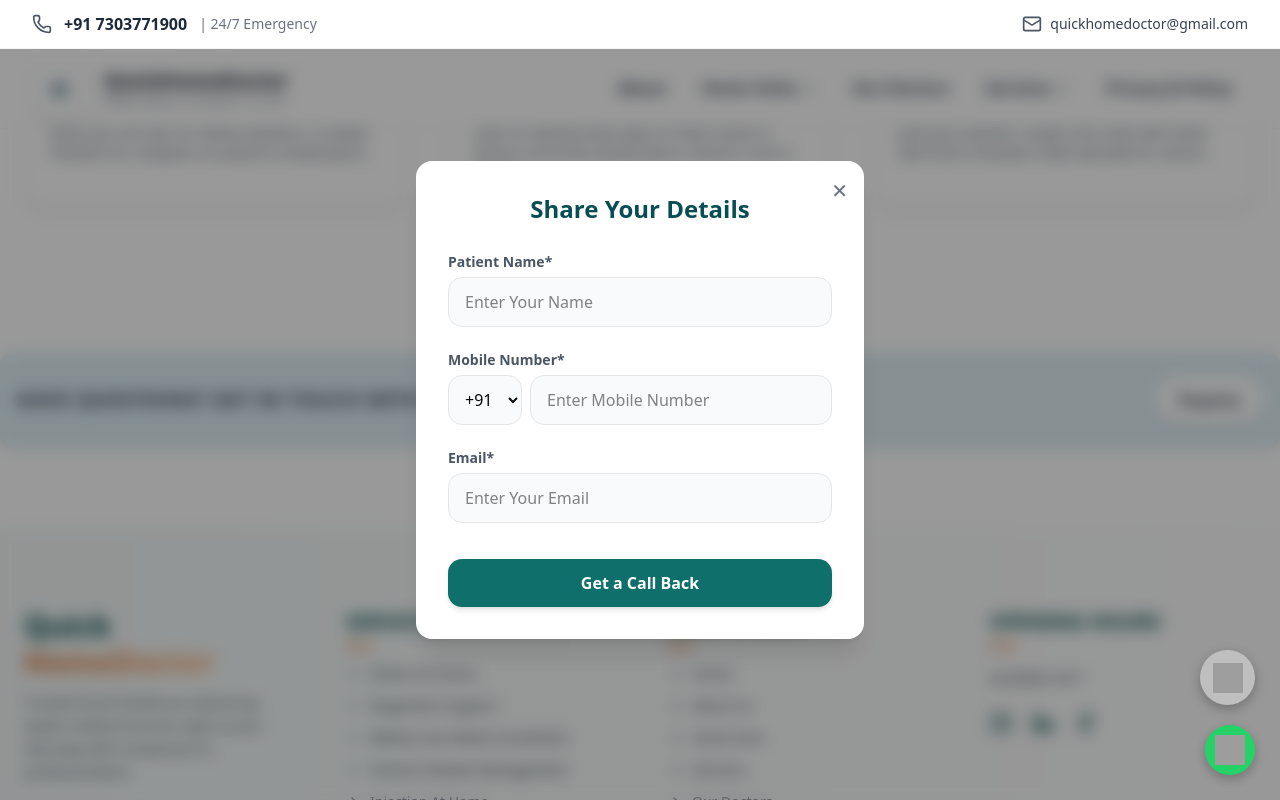
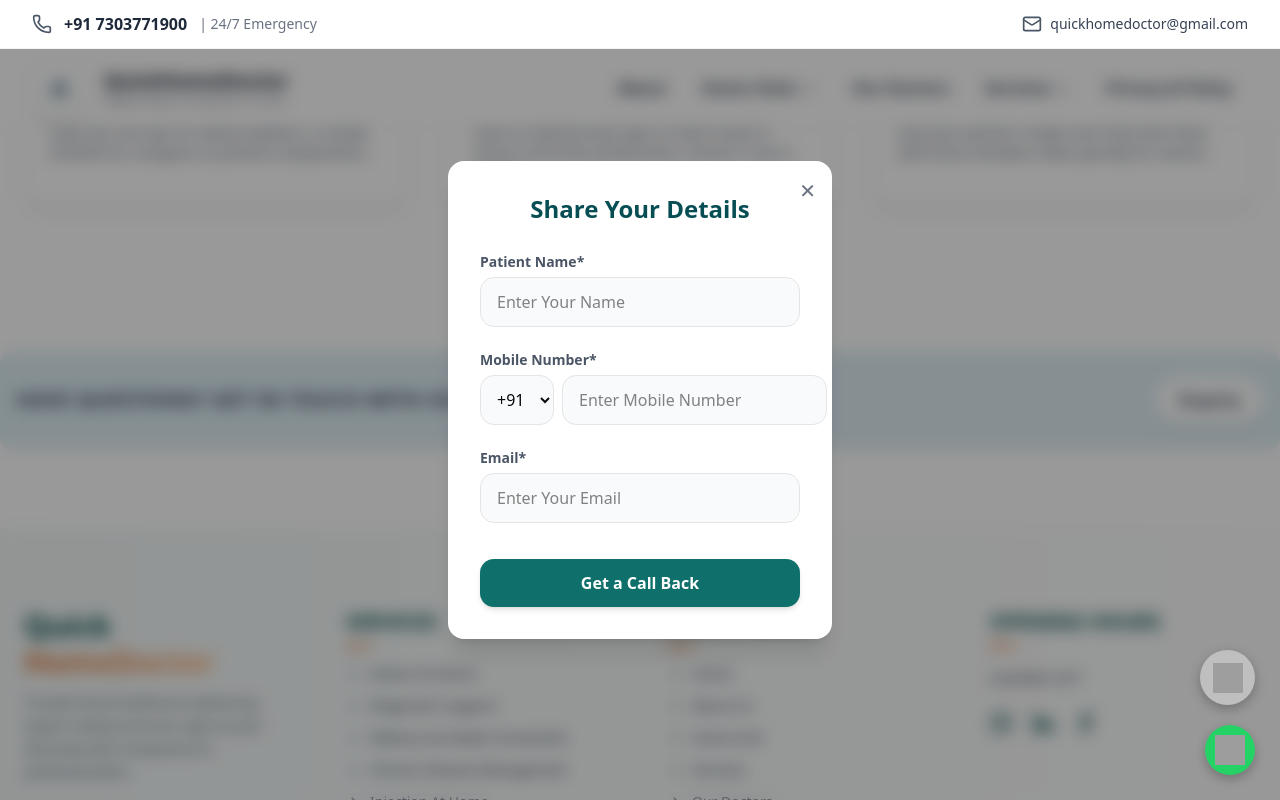
Before and after one commit to shrikant099/hospital-website, a Next.js app: page / in a window 1280 px wide. Both pictures are taken after a click on the button "Enquiry". Shown: the part 5625-6425 px from the top of the page. Built offline with nearby package versions, Linux system fonts and the light colour scheme; grey boxes are pictures that could not be loaded.

Commit message:
fix enquiry issue

```diff
--- a/src/components/EnquirySection.jsx
+++ b/src/components/EnquirySection.jsx
@@ -47,7 +47,10 @@ export default function EnquirySection() {
                         initial={{ opacity: 0 }}
                         animate={{ opacity: 1 }}
                         exit={{ opacity: 0 }}
-                        className="fixed inset-0 bg-black/40 backdrop-blur-sm flex items-center justify-center z-50 p-4"
+                        className="
+                            fixed inset-0 bg-black/40 backdrop-blur-sm
+                            flex items-center justify-center z-50 p-4
+                        "
                     >
                         {/* MODAL BOX */}
                         <motion.div
@@ -56,10 +59,14 @@ export default function EnquirySection() {
                             exit={{ scale: 0.8, opacity: 0, y: 50 }}
                             transition={{ duration: 0.3 }}
                             className="
-                                bg-white w-full
-                                max-w-md rounded-2xl
-                                shadow-xl p-6 sm:p-8
+                                bg-white
+                                w-[95%]           /* ← mobile perfect */
+                                max-w-sm          /* ← prevents overflow */
+                                rounded-2xl
+                                shadow-xl
+                                p-6 sm:p-8
                                 relative
+                                overflow-hidden   /* ← fixes dropdown overflow */
                             "
                         >
                             {/* CLOSE BTN */}
```
